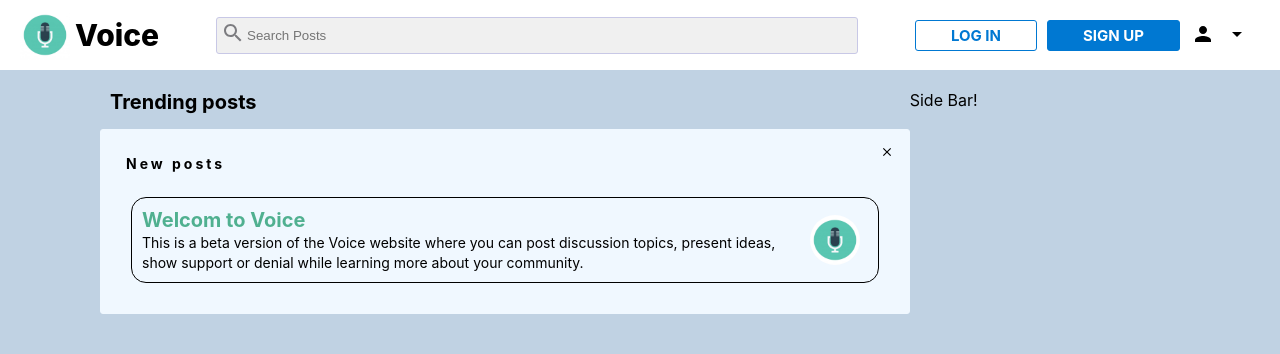
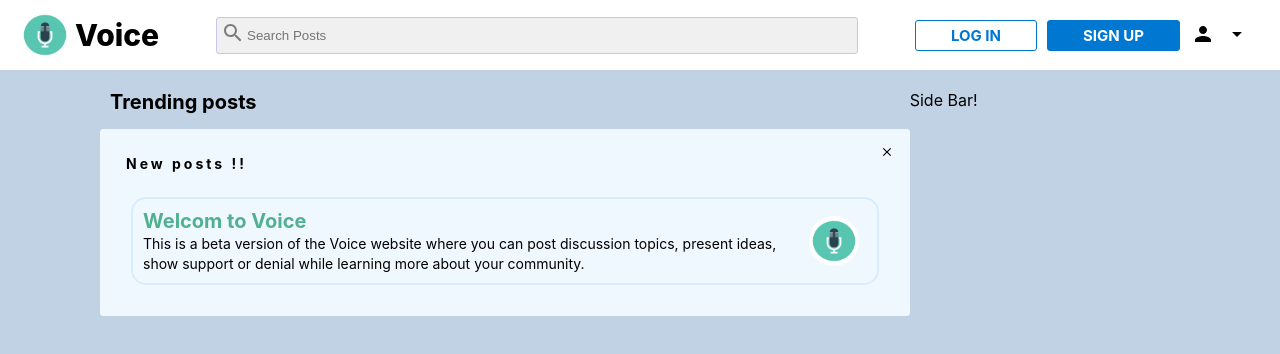
Before and after one commit to rlycano07/CPDProject2021, a React (Create React App) app in the folder voice/: page / in a window 1280 px wide. Shown: the top 354 px of the page. Built offline with nearby package versions, Linux system fonts and the light colour scheme.

Commit message:
New post css edits

```diff
--- a/voice/src/components/content/mainbar/Mainbar.css
+++ b/voice/src/components/content/mainbar/Mainbar.css
@@ -14,6 +14,7 @@
     border-radius: var(--border-radius);
     border: 1px solid aliceblue;
     margin-top: 15px;
+
 }
 
 .mainbar .update-card .top-section {
@@ -42,9 +43,14 @@
     margin: 15px 15px;
     padding: 10px;
     border-radius: 15px;
-    border: 1px solid black;
+    border: 2px solid rgb(216, 236, 255);
     display: flex;
 }
+
+.mainbar .update-card .body:hover{
+    border: 2px solid rgb(192, 210, 227);
+}
+
 
 .mainbar .update-card .context .title{
     font-weight: bold;
@@ -58,8 +64,10 @@
 }
 
 .mainbar .update-card .body .account img {
-    width: 50px;
-    height: 50px;
+    min-width: 50px;
+    max-width: 50px;
+    min-height: 50px;
+    max-height: 50px;
     margin-right: 8px;
     border-radius: 25px;
     margin-top: 7px;
--- a/voice/src/components/content/mainbar/Mainbar.tsx
+++ b/voice/src/components/content/mainbar/Mainbar.tsx
@@ -8,7 +8,7 @@ export default function Mainbar(){
 
         <div className="update-card">
             <div className="top-section">
-                <span>New posts</span>
+                <span>New posts !!</span>
                 <CloseIcon className="hoverable"/>
 
             </div>
```
